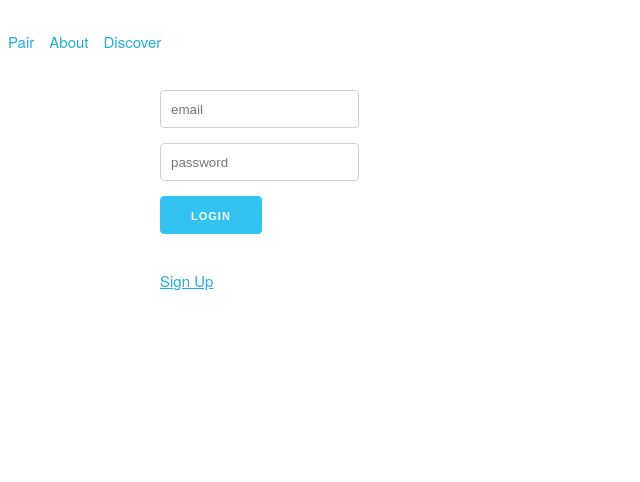
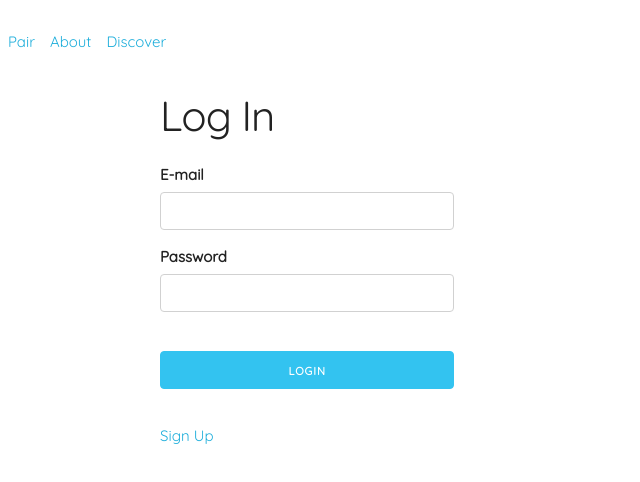
Before and after one commit to hassey13/pair, a React (Create React App) app: page / in a window 1280 px wide. Shown: the top 482 px of the page, without its empty margins (0-640 px from the left). Built offline with nearby package versions, Linux system fonts and the light colour scheme.

Commit message:
Style changes and Adapter added

```diff
--- a/public/index.html
+++ b/public/index.html
@@ -14,6 +14,7 @@
       Learn how to configure a non-root public URL by running `npm run build`.
     -->
     <title>React App</title>
+    <link href="https://fonts.googleapis.com/css?family=Quicksand" rel="stylesheet">
     <link href="https://cdnjs.cloudflare.com/ajax/libs/skeleton/2.0.4/skeleton.min.css" rel="stylesheet">
     <link rel="stylesheet" href="style.css">
   </head>
--- a/public/style.css
+++ b/public/style.css
@@ -1,3 +1,7 @@
+* {
+  font-family: Quicksand, sans-serif;
+}
+
 .full_width {
   width: 100%;
   height: 300px;
@@ -33,3 +37,7 @@
   padding: 2em;
   margin: 1em;
 }
+
+a {
+  text-decoration: none;
+}
--- a/src/actions/index.js
+++ b/src/actions/index.js
@@ -1,15 +1,8 @@
-import axios from 'axios'
 import { browserHistory } from 'react-router'
-
-const URL = 'http://localhost:4000/api/v1/'
+import { userAdapter } from '../adapters/UsersAdapter'
 
 export const createUser = (user) => {
-  const response = axios.post(URL + 'signup', user).then((data) => {
-    sessionStorage.setItem('jwt', data.jwt)
-    browserHistory.push("/users")
-
-    return data
-  })
+  const response = userAdapter.createUser(user)
 
   return {
     type: 'CREATE_USER',
@@ -18,13 +11,7 @@ export const createUser = (user) => {
 }
 
 export const loginUser = (user) => {
-  const response = axios.post(URL + 'login', user).then((response) => {
-    sessionStorage.setItem('jwt', response.data.jwt)
-    browserHistory.push("/users")
-    console.log(response)
-
-    return response
-  })
+  const response = userAdapter.loginUser(user)
 
   return {
     type: 'LOGIN_USER',
--- /dev/null
+++ b/src/adapters/UsersAdapter.js
@@ -0,0 +1,25 @@
+import { browserHistory } from 'react-router'
+import axios from 'axios'
+
+axios.defaults.baseURL = 'http://localhost:4000/api/v1/'
+axios.defaults.headers.common['AUTHORIZATION'] = sessionStorage.getItem('jwt')
+
+const userAdapter = {
+  createUser: (user) => {
+    return axios.post('signup', user).then((response) => {
+      sessionStorage.setItem('jwt', response.jwt)
+      browserHistory.push("/users")
+
+      return response
+    })
+  },
+
+  loginUser: (user) => {
+    return axios.post('login', user).then((response) => {
+      sessionStorage.setItem('jwt', response.data.jwt)
+      browserHistory.push("/users")
+
+      return response
+    })
+  }
+}
--- a/src/components/Home.js
+++ b/src/components/Home.js
@@ -3,9 +3,11 @@ import { connect } from 'react-redux'
 
 class Home extends Component {
   render() {
+    const user = this.props.user
+
     return (
       <div>
-        <p>Email: { this.props.user.email }</p>
+        <p>Email: { user.email }</p>
       </div>
     )
   }
--- a/src/components/Login.js
+++ b/src/components/Login.js
@@ -24,14 +24,20 @@ class Login extends Component {
   render() {
     return (
       <div>
-        <form onSubmit={this.handleSubmit}>
-          <input type='text' placeholder='email' ref='email'/>
-          <br/>
-          <input type='password' placeholder='password' ref='password'/>
-          <br/>
-          <button className='button-primary' type='submit'>Login</button>
-        </form>
-
+        <h2>Log In</h2>
+          <form onSubmit={this.handleSubmit}>
+            <div className='row'>
+              <div className='four columns'>
+                <label>E-mail</label>
+                <input className='u-full-width' type='text' ref='email'/>
+                <br/>
+                <label>Password</label>
+                <input className='u-full-width' type='password' ref='password'/>
+                <br/><br/>
+                <button className='u-full-width button-primary' type='submit'>Login</button>
+              </div>
+            </div>
+          </form>
         <Link to='/signup'>Sign Up</Link>
       </div>
     );
--- a/src/components/UserSignUp.js
+++ b/src/components/UserSignUp.js
@@ -1,4 +1,5 @@
 import React, { Component } from 'react'
+import { Link } from 'react-router'
 import { bindActionCreators } from 'redux'
 import {connect} from 'react-redux'
 import {createUser} from '../actions/index'
@@ -20,16 +21,33 @@ class UserSignUp extends Component {
   render() {
     return (
       <div>
+        <h2>Sign Up</h2>
         <form onSubmit={this.handleSubmit}>
-          <input type="text" ref="username" placeholder="Enter Username" /><br/>
-          <input type="text" ref="email" placeholder="Enter Email" /><br/>
-          <input type="password" ref="password" placeholder="Enter Password" /><br/>
-          <input type="password" ref="password_confirmation" placeholder="Confirm Password" /><br/>
-          <input type="text" ref="first_name" placeholder="First Name" /><br/>
-          <input type="text" ref="last_name" placeholder="Last Name" /><br/>
-          <input type="text" ref="avatar" placeholder="Avatar" /><br/>
-          <button type="submit">Submit</button><br/>
+          <div className='row'>
+            <div className='four columns'>
+              <label>Username</label>
+              <input className='u-full-width' type="text" ref="username" /><br/>
+              <label>Password</label>
+              <input className='u-full-width' type="password" ref="password" /><br/>
+              <label>Password Confirmation</label>
+              <input className='u-full-width' type="password" ref="password_confirmation" />
+              <label>Avatar URL</label>
+              <input className='u-full-width' type="text" ref="avatar" /><br/>
+            </div>
+
+            <div className='four columns'>
+              <label>E-Mail</label>
+              <input className='u-full-width' type="text" ref="email" /><br/>
+              <label>First Name</label>
+              <input className='u-full-width' type="text" ref="first_name" /><br/>
+              <label>Last Name</label>
+              <input className='u-full-width' type="text" ref="last_name" />
+              <br/><br/>
+              <button className='u-full-width button-primary' type="submit">Submit</button><br/>
+            </div>
+          </div>
         </form>
+        <Link to='login'>Log In</Link>
       </div>
     )
   }
```
